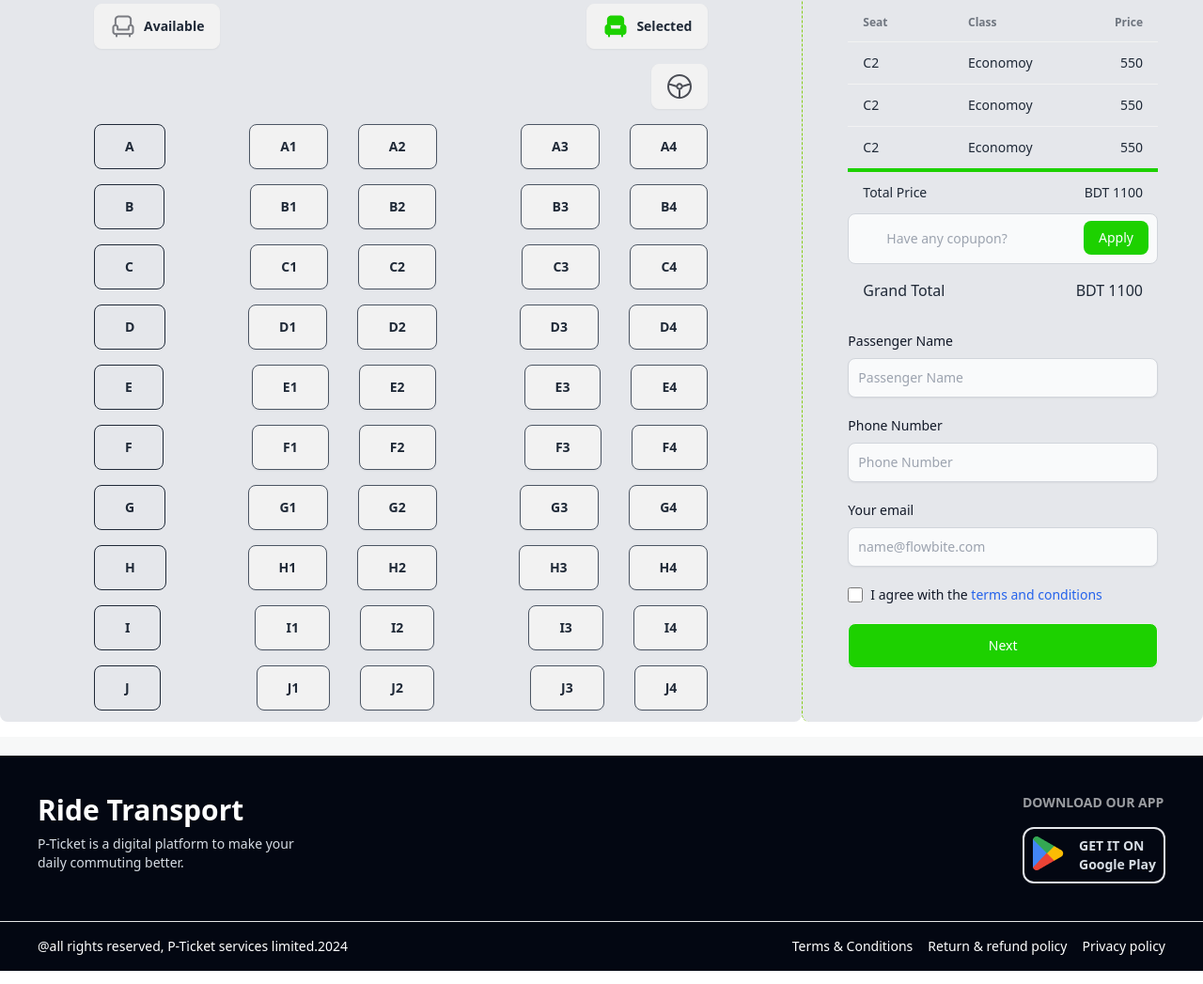
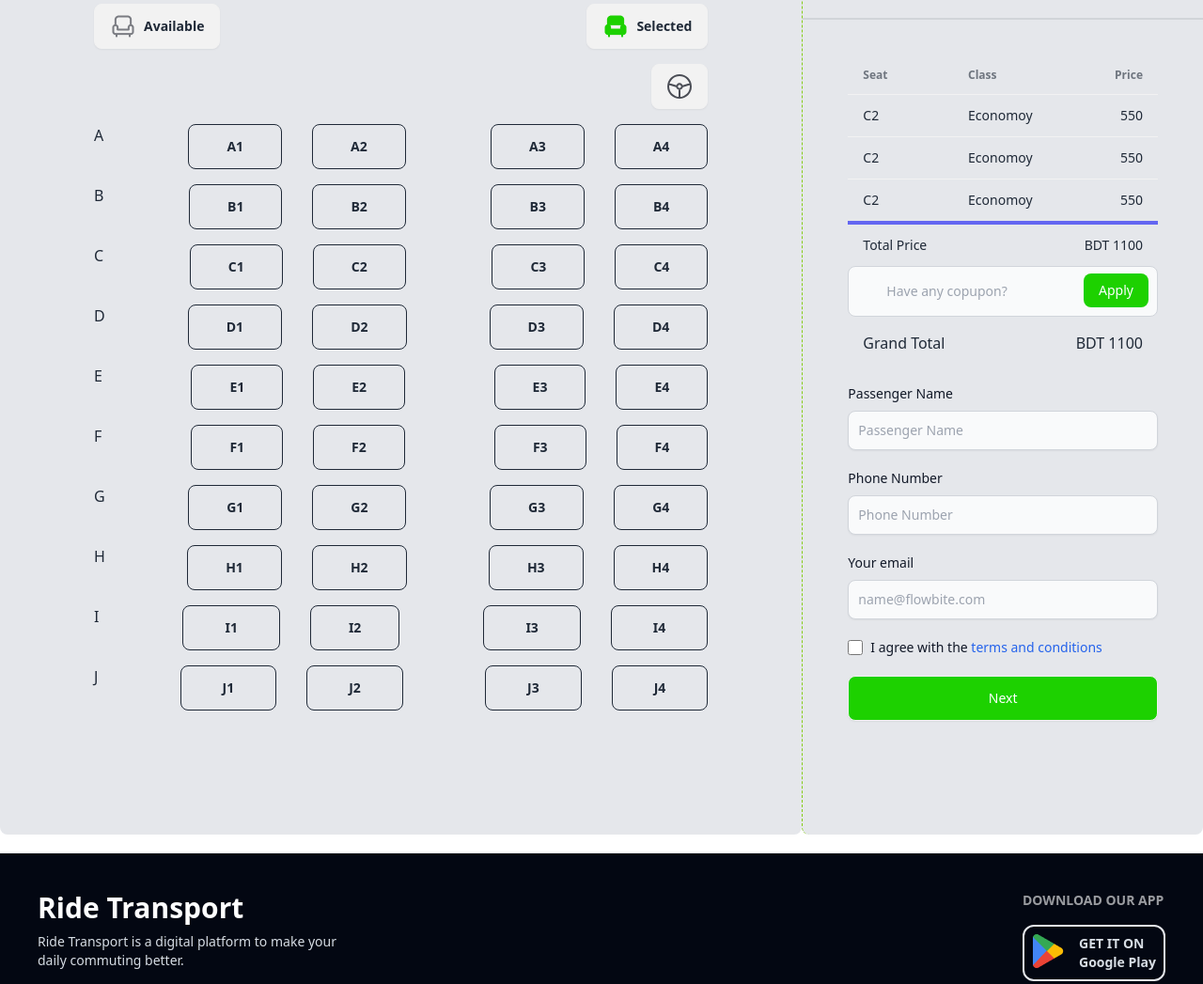
Before and after one commit to Shawonmrong/RideTransport, a plain HTML site: page index.html in a window 1280 px wide. Shown: the part 1924-2971 px from the top of the page at 94% size. Drawn offline with nearby package versions, Linux system fonts and the light colour scheme.

Commit message:
added some js code

```diff
--- a/index.html
+++ b/index.html
@@ -175,7 +175,7 @@
 
     <!-- transport section start -->
 
-    <section id="transport" class="container mx-auto pb-4 bg-[#F7F8F8]">
+    <section id="transport" class="container mx-auto  bg-[#F7F8F8]">
       <div class="text-center text-5xl font-bold leading-[48px] text-black py-8">
         <h1>Ride Transport</h1>
         <p class="text-center text-sm text-black p-4">
@@ -194,7 +194,7 @@
               </div>
             </div>
             <div>
-              <button id="seatLeft" class="btn">
+              <button id="seatsLeft" class="btn">
                 <img src="img/seat-gray.png" alt="">
                 40 seats left
               </button>
@@ -248,7 +248,7 @@
 
           <!-- seat items  -->
 
-          <div class="h-[820px] rounded-lg bg-gray-200 lg:col-span-2 px-[100px] pb-[10px]">
+          <div class="h-[940px] rounded-lg bg-gray-200 lg:col-span-2 px-[100px] pb-[10px]">
 
             <div class="pt-4 pb-4">
               <h1>Select Your Seat</h1>
@@ -272,221 +272,219 @@
               </button>
             </div>
 
-            <div class="flex justify-between  pt-4 ">
+            <div class="flex justify-between  pt-4 " id="seatRowA">
 
-              <div class="">
-
-                <button class="btn btn-outline px-8 py-4 hover:bg-[#1DD100]">A</button>
+              <div>
+                <button class="seatRow">A</button>
                 </div>
 
-                  <div class="flex space-x-8">
+                  <div class="flex space-x-8 ">
 
-                    <button id="a1" class="btn seat px-8 py-4 hover:bg-[#1DD100] border border-gray-600">A1</button>
-                    <button id="a2" class="btn seat px-8 py-4 hover:bg-[#1DD100] border border-gray-600">A2</button>
-
+                    <button class="btn btn-outline px-10" data-row="A" data-seat="1">A1</button>
+                    <button class="btn btn-outline px-10" data-row="A" data-seat="2">A2</button>
 
 
                   </div>
                   <div  class="flex space-x-8">
-                    <button class="btn seat px-8 py-4 hover:bg-[#1DD100] border border-gray-600">A3</button>
-                    <button class="btn seat px-8 py-4 hover:bg-[#1DD100] border border-gray-600">A4</button>
+                    <button class="btn btn-outline px-10" data-row="A" data-seat="3">A3</button>
+                    <button class="btn btn-outline px-10" data-row="A" data-seat="4">A4</button>
 
                   </div>
 
             </div>
-            <div class="flex justify-between  pt-4 ">
+            <div class="flex justify-between  pt-4 " id="seatRowB">
 
-              <div class="">
+              <div>
 
-                <button class="btn btn-outline px-8 py-4 hover:bg-[#1DD100]">B</button>
+                <button class="seatRow">B</button>
                 </div>
 
                   <div class="flex space-x-8 ">
 
-                    <button class="btn seat px-8 py-4 hover:bg-[#1DD100] border border-gray-600">B1</button>
-                    <button class="btn seat px-8 py-4 hover:bg-[#1DD100] border border-gray-600">B2</button>
+                    <button class="btn btn-outline px-10" data-row="B" data-seat="1">B1</button>
+                    <button class="btn btn-outline px-10" data-row="B" data-seat="2">B2</button>
 
 
                   </div>
                   <div  class="flex space-x-8">
-                    <button class="btn seat px-8 py-4 hover:bg-[#1DD100] border border-gray-600">B3</button>
-                    <button class="btn seat px-8 py-4 hover:bg-[#1DD100] border border-gray-600">B4</button>
+                    <button class="btn btn-outline px-10" data-row="B" data-seat="3">B3</button>
+                    <button class="btn btn-outline px-10" data-row="B" data-seat="4">B4</button>
 
                   </div>
 
             </div>
 
-            <div class="flex justify-between  pt-4 ">
+            <div class="flex justify-between  pt-4 " id="seatRowC">
 
-              <div class="">
+              <div>
 
-                <button class="btn btn-outline px-8 py-4 hover:bg-[#1DD100]">C</button>
+                <button class="seatRow">C</button>
                 </div>
 
                   <div class="flex space-x-8 ">
 
-                    <button class="btn seat px-8 py-4 hover:bg-[#1DD100] border border-gray-600">C1</button>
-                    <button class="btn seat px-8 py-4 hover:bg-[#1DD100] border border-gray-600">C2</button>
+                    <button class="btn btn-outline px-10" data-row="C" data-seat="1">C1</button>
+                    <button class="btn btn-outline px-10" data-row="C" data-seat="2">C2</button>
 
 
                   </div>
                   <div  class="flex space-x-8">
-                    <button class="btn seat px-8 py-4 hover:bg-[#1DD100] border border-gray-600">C3</button>
-                    <button class="btn seat px-8 py-4 hover:bg-[#1DD100] border border-gray-600">C4</button>
+                    <button class="btn btn-outline px-10" data-row="C" data-seat="3">C3</button>
+                    <button class="btn btn-outline px-10" data-row="C" data-seat="4">C4</button>
 
                   </div>
 
             </div>
 
-            <div class="flex justify-between  pt-4 ">
+            <div class="flex justify-between  pt-4 " id="seatRowD">
 
-              <div class="">
+              <div>
 
-                <button class="btn btn-outline px-8 py-4 hover:bg-[#1DD100]">D</button>
+                <button class="seatRow">D</button>
                 </div>
 
                   <div class="flex space-x-8 ">
 
-                    <button class="btn seat px-8 py-4 hover:bg-[#1DD100] border border-gray-600">D1</button>
-                    <button class="btn seat px-8 py-4 hover:bg-[#1DD100] border border-gray-600">D2</button>
+                    <button class="btn btn-outline px-10" data-row="D" data-seat="1">D1</button>
+                    <button class="btn btn-outline px-10" data-row="D" data-seat="2">D2</button>
 
 
                   </div>
                   <div  class="flex space-x-8">
-                    <button class="btn seat px-8 py-4 hover:bg-[#1DD100] border border-gray-600">D3</button>
-                    <button class="btn seat px-8 py-4 hover:bg-[#1DD100] border border-gray-600">D4</button>
+                    <button class="btn btn-outline px-10" data-row="D" data-seat="3">D3</button>
+                    <button class="btn btn-outline px-10" data-row="D" data-seat="4">D4</button>
 
                   </div>
 
             </div>
 
-            <div class="flex justify-between  pt-4 ">
+            <div class="flex justify-between  pt-4 " id="seatRowE">
 
-              <div class="">
+              <div>
 
-                <button class="btn btn-outline px-8 py-4 hover:bg-[#1DD100]">E</button>
+                <button class="seatRow">E</button>
                 </div>
 
                   <div class="flex space-x-8 ">
 
-                    <button class="btn seat px-8 py-4 hover:bg-[#1DD100] border border-gray-600">E1</button>
-                    <button class="btn seat px-8 py-4 hover:bg-[#1DD100] border border-gray-600">E2</button>
+                    <button class="btn btn-outline px-10" data-row="E" data-seat="1">E1</button>
+                    <button class="btn btn-outline px-10" data-row="E" data-seat="2">E2</button>
 
 
                   </div>
                   <div  class="flex space-x-8">
-                    <button class="btn seat px-8 py-4 hover:bg-[#1DD100] border border-gray-600">E3</button>
-                    <button class="btn seat px-8 py-4 hover:bg-[#1DD100] border border-gray-600">E4</button>
+                    <button class="btn btn-outline px-10" data-row="E" data-seat="3">E3</button>
+                    <button class="btn btn-outline px-10" data-row="E" data-seat="4">E4</button>
 
                   </div>
 
             </div>
 
-            <div class="flex justify-between  pt-4 ">
+            <div class="flex justify-between  pt-4 " id="seatRowF">
 
-              <div class="">
+              <div>
 
-                <button class="btn btn-outline px-8 py-4 hover:bg-[#1DD100]">F</button>
+                <button class="seatRow">F</button>
                 </div>
 
                   <div class="flex space-x-8 ">
 
-                    <button class="btn seat px-8 py-4 hover:bg-[#1DD100] border border-gray-600">F1</button>
-                    <button class="btn seat px-8 py-4 hover:bg-[#1DD100] border border-gray-600">F2</button>
+                    <button class="btn btn-outline px-10" data-row="F" data-seat="1">F1</button>
+                    <button class="btn btn-outline px-10" data-row="F" data-seat="2">F2</button>
 
 
                   </div>
                   <div  class="flex space-x-8">
-                    <button class="btn seat px-8 py-4 hover:bg-[#1DD100] border border-gray-600">F3</button>
-                    <button class="btn seat px-8 py-4 hover:bg-[#1DD100] border border-gray-600">F4</button>
+                    <button class="btn btn-outline px-10" data-row="F" data-seat="3">F3</button>
+                    <button class="btn btn-outline px-10" data-row="F" data-seat="4">F4</button>
 
                   </div>
 
             </div>
 
-            <div class="flex justify-between  pt-4 ">
+            <div class="flex justify-between  pt-4 " id="seatRowG">
 
-              <div class="">
+              <div>
 
-                <button class="btn btn-outline px-8 py-4 hover:bg-[#1DD100]">G</button>
+                <button class="seatRow">G</button>
                 </div>
 
                   <div class="flex space-x-8 ">
 
-                    <button class="btn seat px-8 py-4 hover:bg-[#1DD100] border border-gray-600">G1</button>
-                    <button class="btn seat px-8 py-4 hover:bg-[#1DD100] border border-gray-600">G2</button>
+                    <button class="btn btn-outline px-10" data-row="G" data-seat="1">G1</button>
+                    <button class="btn btn-outline px-10" data-row="G" data-seat="2">G2</button>
 
 
                   </div>
                   <div  class="flex space-x-8">
-                    <button class="btn seat px-8 py-4 hover:bg-[#1DD100] border border-gray-600">G3</button>
-                    <button class="btn seat px-8 py-4 hover:bg-[#1DD100] border border-gray-600">G4</button>
+                    <button class="btn btn-outline px-10" data-row="G" data-seat="3">G3</button>
+                    <button class="btn btn-outline px-10" data-row="G" data-seat="4">G4</button>
 
                   </div>
 
             </div>
 
-            <div class="flex justify-between  pt-4 ">
+            <div class="flex justify-between  pt-4 " id="seatRowH">
 
-              <div class="">
+              <div>
 
-                <button class="btn btn-outline px-8 py-4 hover:bg-[#1DD100]">H</button>
+                <button class="seatRow">H</button>
                 </div>
 
                   <div class="flex space-x-8 ">
 
-                    <button class="btn seat px-8 py-4 hover:bg-[#1DD100] border border-gray-600">H1</button>
-                    <button class="btn seat px-8 py-4 hover:bg-[#1DD100] border border-gray-600">H2</button>
+                    <button class="btn btn-outline px-10" data-row="H" data-seat="1">H1</button>
+                    <button class="btn btn-outline px-10" data-row="H" data-seat="2">H2</button>
 
 
                   </div>
                   <div  class="flex space-x-8">
-                    <button class="btn seat px-8 py-4 hover:bg-[#1DD100] border border-gray-600">H3</button>
-                    <button class="btn seat px-8 py-4 hover:bg-[#1DD100] border border-gray-600">H4</button>
+                    <button class="btn btn-outline px-10" data-row="H" data-seat="3">H3</button>
+                    <button class="btn btn-outline px-10" data-row="H" data-seat="4">H4</button>
 
                   </div>
 
             </div>
 
-            <div class="flex justify-between  pt-4 ">
+            <div class="flex justify-between  pt-4 " id="seatRowI">
 
-              <div class="">
+              <div>
 
-                <button class="btn btn-outline px-8 py-4 hover:bg-[#1DD100]">I</button>
+                <button class="seatRow">I</button>
                 </div>
 
                   <div class="flex space-x-8 ">
 
-                    <button class="btn seat px-8 py-4 hover:bg-[#1DD100] border border-gray-600">I1</button>
-                    <button class="btn seat px-8 py-4 hover:bg-[#1DD100] border border-gray-600">I2</button>
+                    <button class="btn btn-outline px-11" data-row="I" data-seat="1">I1</button>
+                    <button class="btn btn-outline px-10" data-row="I" data-seat="2">I2</button>
 
 
                   </div>
                   <div  class="flex space-x-8">
-                    <button class="btn seat px-8 py-4 hover:bg-[#1DD100] border border-gray-600">I3</button>
-                    <button class="btn seat px-8 py-4 hover:bg-[#1DD100] border border-gray-600">I4</button>
+                    <button class="btn btn-outline px-11" data-row="I" data-seat="3">I3</button>
+                    <button class="btn btn-outline px-11" data-row="I" data-seat="4">I4</button>
 
                   </div>
 
             </div>
 
-            <div class="flex justify-between  pt-4 ">
+            <div class="flex justify-between  pt-4 " id="seatRowJ">
 
-              <div class="">
+              <div>
 
-                <button class="btn btn-outline px-8 py-4 hover:bg-[#1DD100]">J</button>
+                <button class="seatRow">J</button>
                 </div>
 
                   <div class="flex space-x-8 ">
 
-                    <button class="btn seat px-8 py-4 hover:bg-[#1DD100] border border-gray-600">J1</button>
-                    <button class="btn seat px-8 py-4 hover:bg-[#1DD100] border border-gray-600">J2</button>
+                    <button class="btn btn-outline px-11" data-row="J" data-seat="1">J1</button>
+                    <button class="btn btn-outline px-11" data-row="J" data-seat="2">J2</button>
 
 
                   </div>
                   <div  class="flex space-x-8">
-                    <button class="btn seat px-8 py-4 hover:bg-[#1DD100] border border-gray-600">J3</button>
-                    <button class="btn seat px-8 py-4 hover:bg-[#1DD100] border border-gray-600">J4</button>
+                    <button class="btn btn-outline px-11" data-row="J" data-seat="3">J3</button>
+                    <button class="btn btn-outline px-11" data-row="J" data-seat="4">J4</button>
 
                   </div>
 
@@ -494,14 +492,16 @@
 
           </div>
 
+
 <!-- form and cart  -->
-          <div class="h-[820px] rounded-lg bg-gray-200 ">
+<div class="h-[940px] rounded-lg bg-gray-200 ">
   <div class="divide-y divide-dashed divide-lime-500">
-              <h1 class="text-black text-left px-4 pt-4">Select Your Seat</h1>
+    <h1  class="text-black text-left px-4 pt-4 text-2xl font-bold">Select Your Seat</h1>
   </div>
+  <div class="divider"></div>
   <div class="px-12">
-              <div class="overflow-x-auto pt-4 ">
-                <table class="table">
+    <div class="overflow-x-auto pt-4">
+      <table id="selectedSeats" class="table">
         <!-- head -->
         <thead>
           <tr>
@@ -534,7 +534,7 @@
             <td class="text-right">550</td>
           </tr>
           <!-- row 4 -->
-                    <tr class="border-t-4 border-[#1DD100]">
+          <tr class="border-t-4 border-indigo-500">
 
             <td>Total Price</td>
             <td></td>
@@ -639,7 +639,7 @@
   <footer class="container mx-auto footer p-10 bg-[#030712] text-neutral-content justify-between">
     <aside>
      <h1 class="text-3xl font-extrabold text-white">Ride Transport</h1>
-      <p>P-Ticket is a digital platform to make your<br>daily commuting better.</p>
+      <p>Ride Transport is a digital platform to make your<br>daily commuting better.</p>
     </aside>
     <nav>
       <h6 class="footer-title text-white">Download our app</h6>
```
Also changed, not shown: js/scripts.js (+67 -2 lines). Lines whose indentation alone changed are shown as unchanged.
